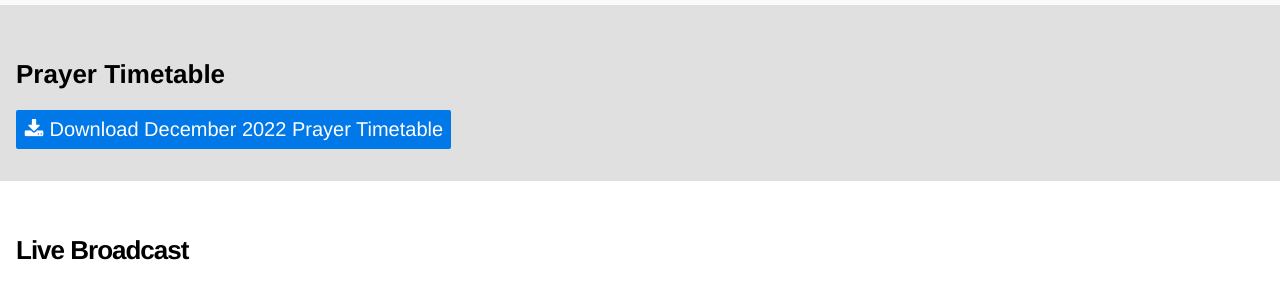
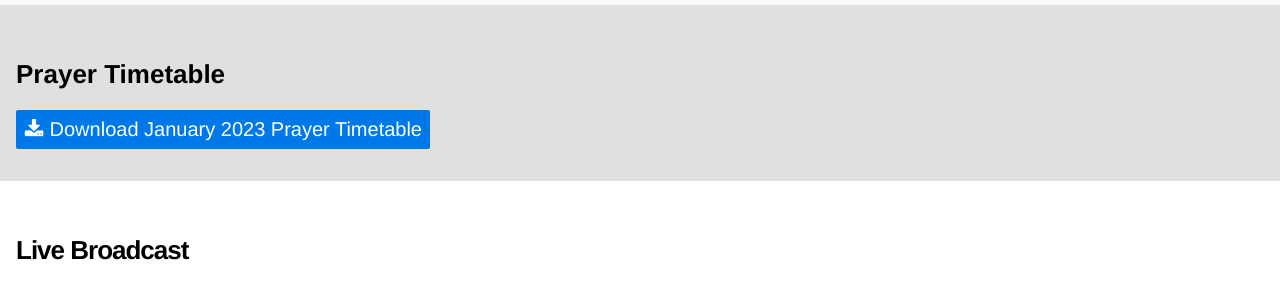
Before and after one commit to ecclesmosque/ecclesmosque.github.io, a Jekyll site: the page built from _pages/home.md, in a window 1280 px wide. Shown: the part 209-496 px from the top of the page. Built offline with Jekyll 4.4.1, drawn with Linux system fonts in a browser that asks for light colours; grey boxes are pictures that could not be loaded.

Commit message:
January 2023 Timetable

```diff
--- a/_data/timetable.yml
+++ b/_data/timetable.yml
@@ -1,3 +1,7 @@
+- id: 2023-01
+  label: January 2023
+  guid: 1PizVs4jo7EHOax_jCqnzqLZCSi6n25DR
+
 - id: 2022-12
   label: December 2022
   guid: 1DiT_UrgIOXsgpXFOg4w3ZKCGYBPdqVfI
```
